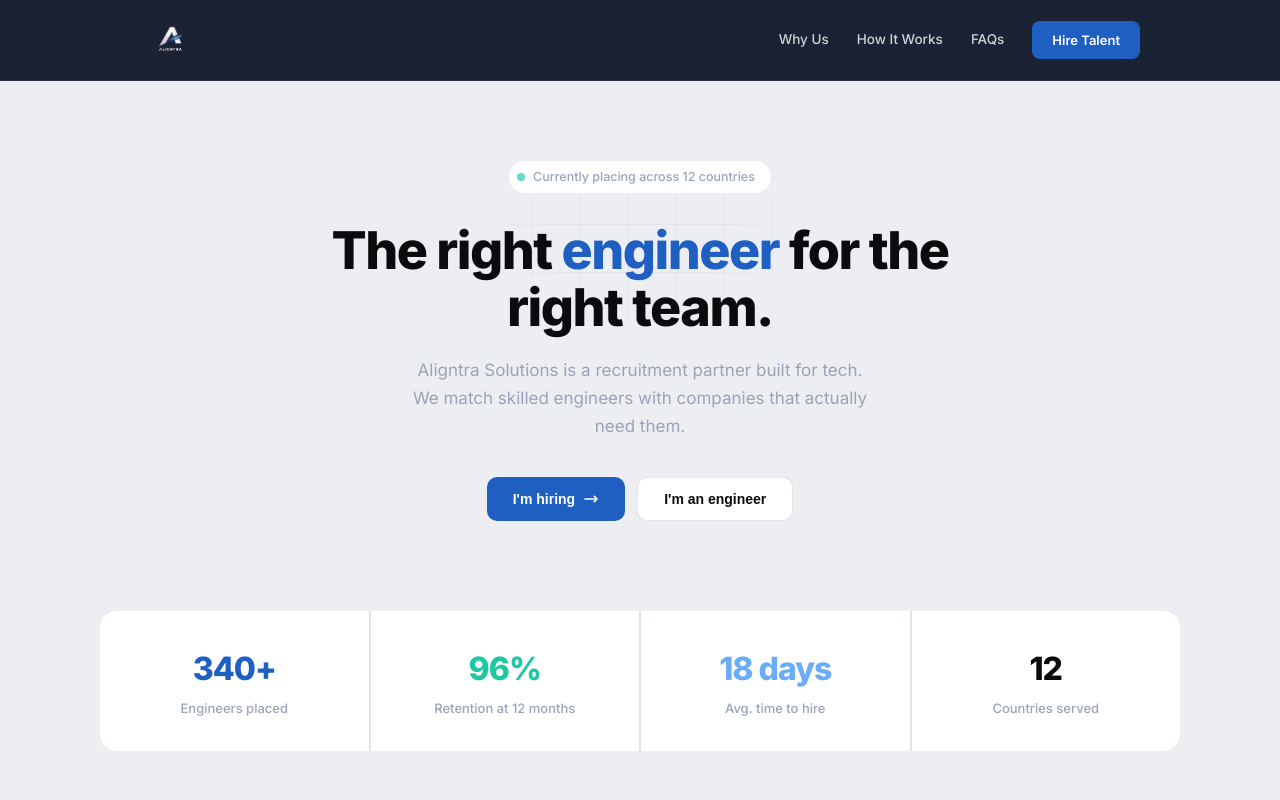
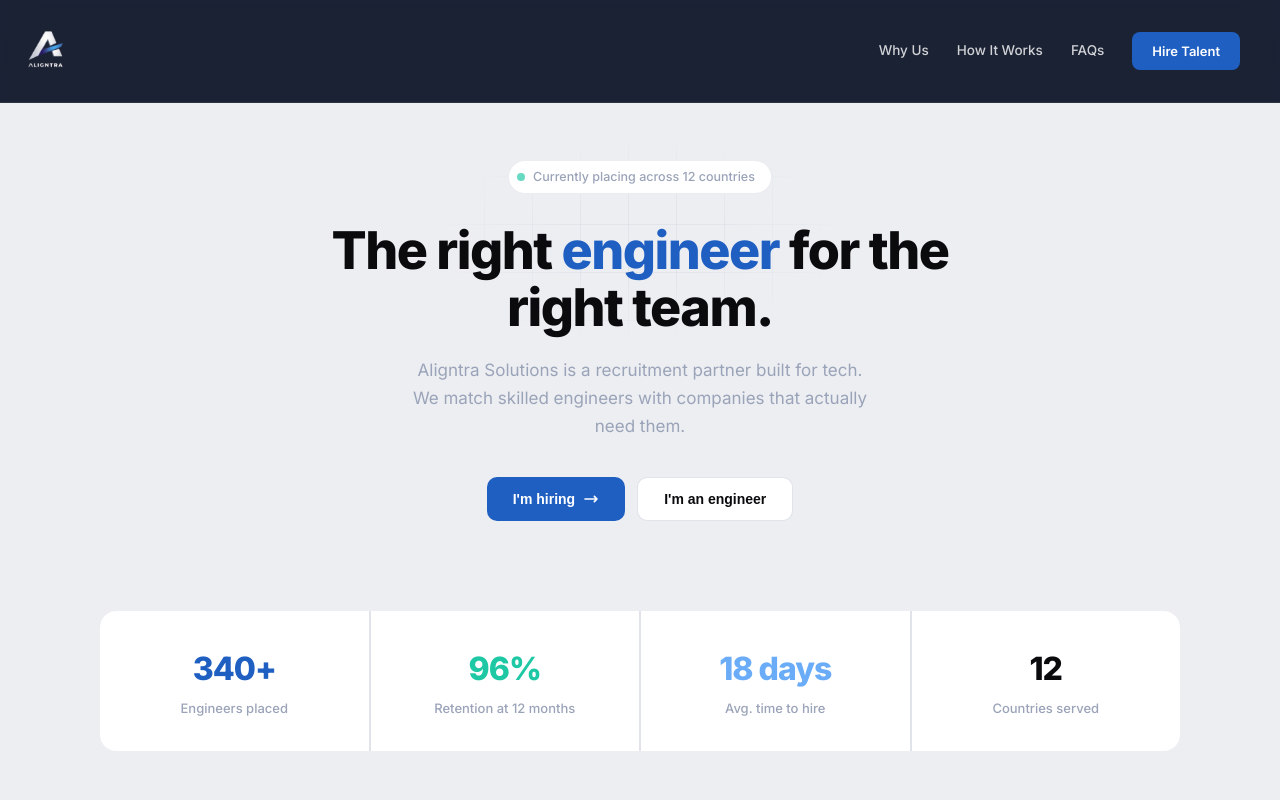
Before and after one commit to Asadullah-Ahmed01/Aligntra-Solutions, a website built with Vite: page index.html in a window 1280 px wide. Shown: the top 800 px of the page. Built offline with nearby package versions, Linux system fonts and the light colour scheme; no server answers.

Commit message:
Increase navbar logo to 90px and push to absolute far left
Co-Authored-By: Claude Opus 4.6 <noreply@anthropic.com>

```diff
--- a/index.html
+++ b/index.html
@@ -72,20 +72,18 @@
       display: flex;
       justify-content: space-between;
       align-items: center;
-      padding: 10px 40px;
-      max-width: 1080px;
-      margin: 0 auto;
+      padding: 6px 40px 6px 0;
+      max-width: none;
     }
 
     .logo {
       display: flex;
       align-items: center;
       text-decoration: none;
-      margin-right: auto;
     }
 
     .logo img {
-      height: 60px;
+      height: 90px;
       width: auto;
       display: block;
     }
```
